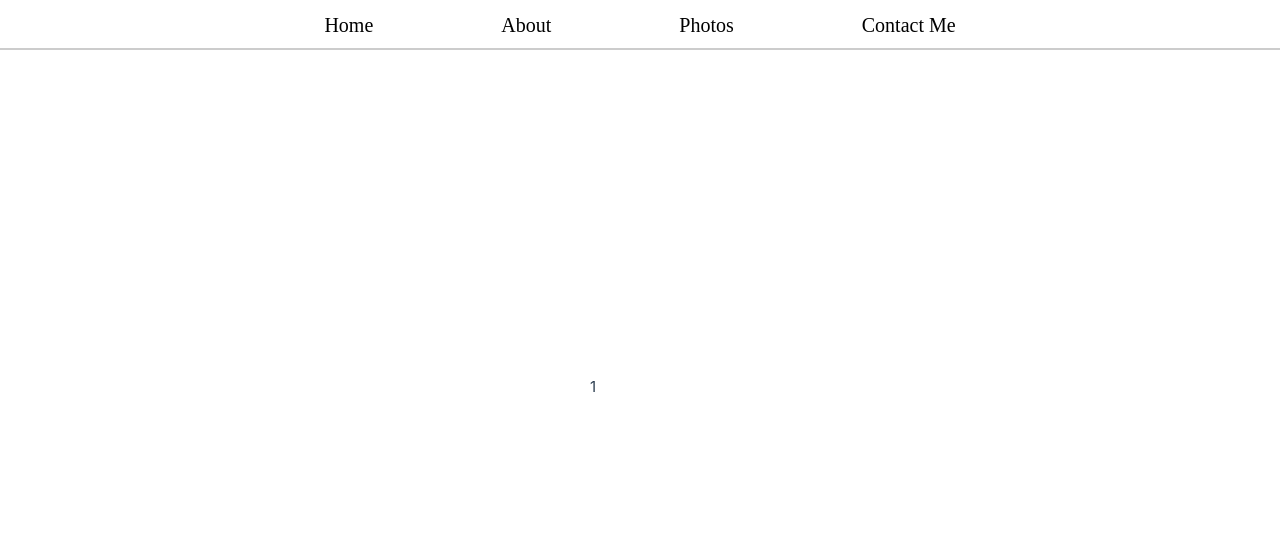
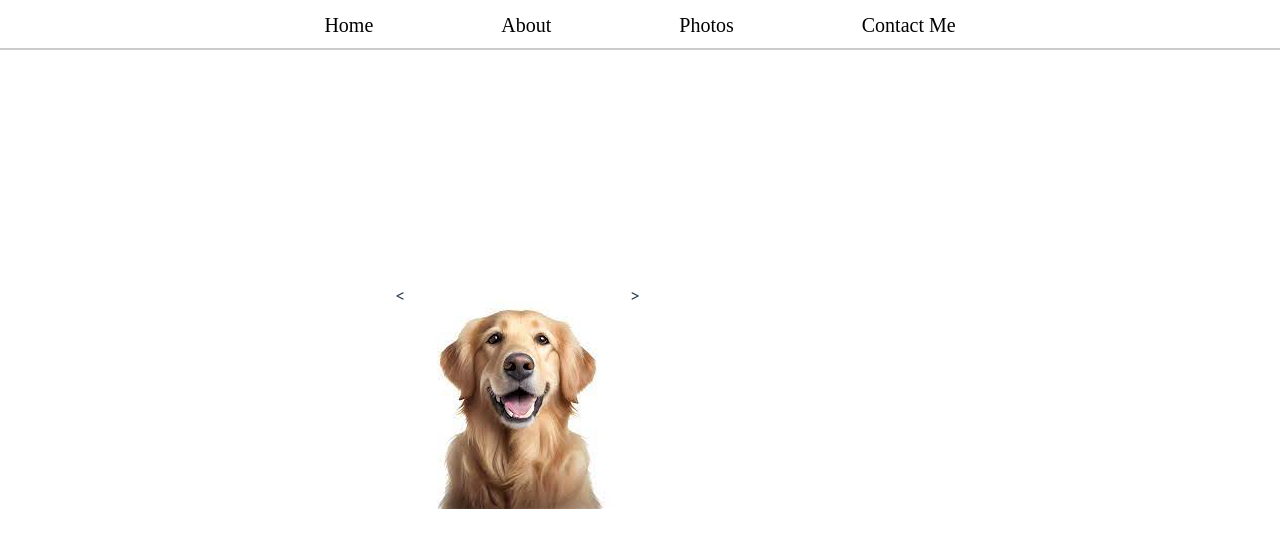
Before and after one commit to josephmnel111/Photography-Website, a Vue app: page /individual-photo-view/1 in a window 1280 px wide. Shown: the top 548 px of the page. Built offline with nearby package versions, Linux system fonts and the light colour scheme.

Commit message:
Font added

```diff
--- a/src/App.vue
+++ b/src/App.vue
@@ -16,4 +16,8 @@ import Header from './components/Header.vue'
 html, body {
   margin: 0
 }
+@font-face {
+  font-family: 'Allura';
+  src:url('./assets/fonts/Allura-Regular.ttf')
+}
 </style>
--- a/src/assets/store/photoStore.js
+++ b/src/assets/store/photoStore.js
@@ -1,11 +1,12 @@
 import {RouterView} from 'vue-router'
 import {defineStore} from 'pinia'
 import picture from './imgs/download.jpg'
+import picture2 from './imgs/download2.jpg'
 
     export const usePhotoStore = defineStore({
         id: "photoStore",
         state: () => ({
-            photos:[{id: 1, image: picture}, {id: 2, image: picture}, {id: 3, image: picture}, {id: 4, image: picture}, {id: 5, image: picture}, {id: 6, image: picture}, {id: 7, image: picture}
+            photos:[{id: 1, image: picture}, {id: 2, image: picture2}, {id: 3, image: picture}, {id: 4, image: picture}, {id: 5, image: picture}, {id: 6, image: picture}, {id: 7, image: picture}
                 , {id: 8, image: picture}, {id: 9, image: picture}, {id: 10, image: picture}, {id: 11, image: picture}, {id: 12, image: picture}, {id: 13, image: picture}, {id: 14, image: picture}
                 , {id: 15, image: picture}, {id: 16, image: picture}, {id: 17, image: picture}, {id: 18, image: picture}, {id: 19, image: picture}, {id: 20, image: picture}, {id: 21, image: picture}
                 , {id: 22, image: picture}, {id: 23, image: picture}, {id: 24, image: picture}, {id: 25, image: picture}, {id: 26, image: picture}, {id: 27, image: picture}, {id: 28, image: picture}
--- a/src/views/Home/HomeView.vue
+++ b/src/views/Home/HomeView.vue
@@ -7,7 +7,7 @@
 </template>
 <style>
   .home {
-    font-family: 'allura';
-    src:url('../../assets/fonts/Allura-Regular.ttf')
+    font-family: 'Allura';
+    font-size: 24;
   }
 </style>
--- a/src/views/Photos/IndividualPhotoView.vue
+++ b/src/views/Photos/IndividualPhotoView.vue
@@ -6,24 +6,52 @@ export default defineComponent({
 
     setup() {
         const route = useRoute()
-
         const photoStore = usePhotoStore()
 
         return {photoStore}
+    },
+    data: function() {
+        return {
+            activePhotoId: this.$route.params.id - 1
+        }
+    },
+    methods: {
+        clickLeftArrow() {
+            if (this.activePhotoId == 0) {
+                this.activePhotoId = this.photoStore.photos.length - 1
+            } else {
+                this.activePhotoId = this.activePhotoId - 1
+            }
+        },
+        clickRightArrow() {
+            if (this.activePhotoId == this.photoStore.photos.length - 1) {
+                this.activePhotoId = 0
+            } else {
+                this.activePhotoId = this.activePhotoId + 1
+            }
+        }
     }
 })
 
 </script>
 <template>
     <div class="individual-photo-section">
+        <div class = "left-arrow" @click="clickLeftArrow()">
+            {{ '<' }}
+        </div>
         <div class = "content">
-            {{ this.$route.params.id }}
+            <img :src = "photoStore.photos[activePhotoId].image"/>
+        </div>
+        <div class = "right-arrow" @click="clickRightArrow()">
+            {{ '>' }}
         </div>
     </div>
   </template>
 <style>
+.individual-photo-section {
+    display: flex;
+    flex-direction: row;
+}
 .content {
-    height: 50px;
-    width: 50px;
 }
 </style>
```
Also changed, not shown: src/assets/store/imgs/download2.jpg (added), src/views/Photos/imgs/download.jpg (deleted).
